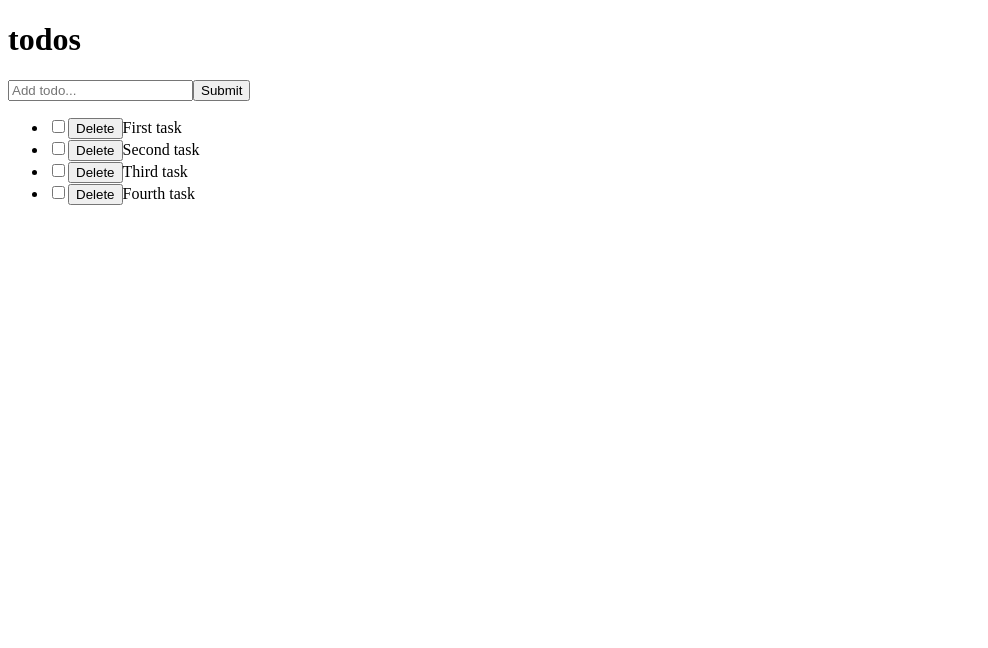
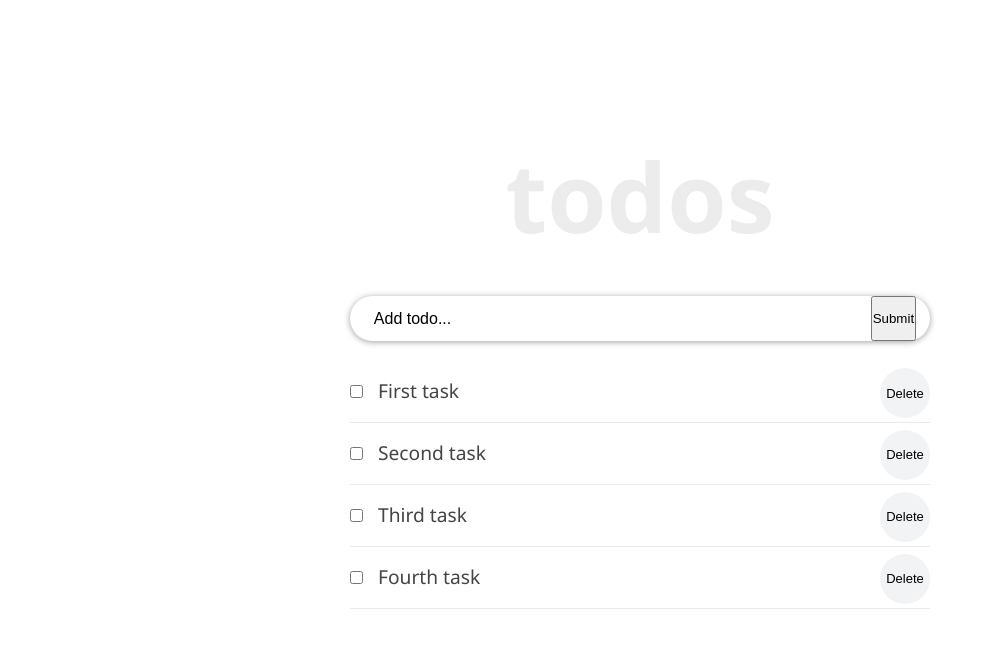
Before and after one commit to Sajeelzafar/TodoList_React, a React (Create React App) app: page / in a window 1280 px wide. Shown: the top 648 px of the page, without its empty margins (0-988 px from the left). Built offline with nearby package versions, Linux system fonts and the light colour scheme.

Commit message:
Add styling

```diff
--- a/src/App.css
+++ b/src/App.css
@@ -1,39 +1,65 @@
-.App {
-  text-align: center;
+* {
+  box-sizing: border-box;
+  margin: 0;
+  padding: 0;
 }
 
-.App-logo {
-  height: 40vmin;
-  pointer-events: none;
+body {
+  font-family: "Segoe UI", Arial, sans-serif;
+  line-height: 1.4;
+  color: #444;
+  background: #fff;
+  height: 100vh;
 }
 
-@media (prefers-reduced-motion: no-preference) {
-  .App-logo {
-    animation: App-logo-spin infinite 20s linear;
-  }
+.container {
+  display: flex;
+  flex-direction: column;
+  justify-content: center;
+  align-items: center;
+  max-width: 600px;
+  margin: 0 auto;
 }
 
-.App-header {
-  background-color: #282c34;
-  min-height: 100vh;
-  display: flex;
-  flex-direction: column;
-  align-items: center;
-  justify-content: center;
-  font-size: calc(10px + 2vmin);
-  color: white;
+.inner {
+  width: 100%;
+  padding: 8rem 10px 4rem;
 }
 
-.App-link {
-  color: #61dafb;
+.form-container {
+  width: 100%;
+  margin-bottom: 20px;
+  display: flex;
+  border-radius: calc(0.5 * 100px);
+  box-shadow: 0 1px 6px 0 rgba(0, 0, 0, 0.38);
+  justify-content: space-evenly;
 }
 
-@keyframes App-logo-spin {
-  from {
-    transform: rotate(0deg);
-  }
+.input-text {
+  font-size: 1rem;
+  font-weight: 400;
+  width: 85%;
+  padding-right: 5px;
+  padding-left: 10px;
+  border-radius: calc(0.5 * 100px);
+}
 
-  to {
-    transform: rotate(360deg);
-  }
+.input-text::placeholder {
+  color: #000;
 }
+
+.input-submit {
+  background: transparent;
+  color: #5b5b5b;
+  text-transform: capitalize;
+  cursor: pointer;
+  font-weight: 600;
+  margin-right: 10px;
+}
+
+.input-text,
+.input-submit {
+  height: 45px;
+  outline: none;
+  border: none;
+}
--- a/src/App.js
+++ b/src/App.js
@@ -1,4 +1,4 @@
-// import './App.css';
+import './App.css';
 import Container from './component/container';
 
 function App() {
--- a/src/component/Header.js
+++ b/src/component/Header.js
@@ -1,9 +1,23 @@
 import React from "react"
 
 const Header = () => {
+  const headerStyle = {
+    padding: "20px 0",
+    lineHeight: "1.5em",
+  }
   return (
-    <header>
-      <h1>todos</h1>
+    <header style={headerStyle}>
+      <h1 style={{
+          fontSize: "6rem",
+          fontWeight: "600",
+          marginBottom: "2rem",
+          lineHeight: "1em",
+          color: "#ececec",
+          textTransform: "lowercase",
+          textAlign: "center",
+        }}>
+        todos
+        </h1>
     </header>
   )
 }
--- a/src/component/Input.js
+++ b/src/component/Input.js
@@ -24,9 +24,10 @@
         }
       };
   render() {
+    const {title} = this.state;
     return (
-      <form onSubmit={this.handleSubmit}>
-        <input type="text" placeholder="Add todo..." value={this.state.title} name="title" onChange={this.onChange}/>
+      <form onSubmit={this.handleSubmit} className="form-container">
+        <input type="text" className="input-text" placeholder="Add todo..." value={title} name="title" onChange={this.onChange}/>
         <button>Submit</button>
       </form>
     )
--- /dev/null
+++ b/src/component/TodoItem.module.css
@@ -0,0 +1,23 @@
+.item {
+    font-size: 1.2rem;
+    list-style-type: none;
+    padding: 17px 0px;
+    border-bottom: 1px solid #eaeaea;
+  }
+
+  .checkbox {
+    margin-right: 15px;
+  }
+
+  .item button {
+    font-size: 13px;
+    background: #f1f3f4;
+    border: none;
+    cursor: pointer;
+    float: right;
+    outline: none;
+    border-radius: 100px;
+    height: 50px;
+    width: 50px;
+    margin: -10px 0 0 10px;
+  }
--- a/src/component/container.js
+++ b/src/component/container.js
@@ -60,7 +60,6 @@
   };
 
   itemToDel =(id) => {
-    console.log("deleted", id);
     this.setState({
         todoList: [
           ...this.state.todoList.filter(todo => {
@@ -73,10 +72,12 @@
   render() {
     const { todoList } = this.state;
     return (
-      <div>
-        <Header />
-        <Input addinput = {this.addinput}/>
-        <List todoList={todoList} handleChangeProps={this.handleChange} deleteTodoItem={this.itemToDel}/>
+      <div className="container">
+        <div className="inner">
+            <Header />
+            <Input addinput = {this.addinput}/>
+            <List todoList={todoList} handleChangeProps={this.handleChange} deleteTodoItem={this.itemToDel}/>
+        </div>
       </div>
     // <ul>
     //     {this.state.todoList.map(element => (
--- a/src/component/item.js
+++ b/src/component/item.js
@@ -1,15 +1,24 @@
 import React from 'react';
+import styles from "./TodoItem.module.css";
 
 class Item extends React.PureComponent {
 
   render() {
-    // const { todoItem: { title } } = this.props;
+    const completedStyle = {
+        fontStyle: "italic",
+        color: "#595959",
+        opacity: 0.4,
+        textDecoration: "line-through",
+      }
+    const { completed, id, title } = this.props.todoItem;
     return (
-        <li>
-            <input type="checkbox" checked={this.props.todoItem.completed}
-            onChange={() => this.props.handleChangeProps(this.props.todoItem.id)} />
-            <button onClick={() => this.props.deleteTodoItem(this.props.todoItem.id)}>Delete</button>
-            {this.props.todoItem.title}
+        <li className={styles.item}>
+            <input className={styles.checkbox} type="checkbox" checked={completed}
+            onChange={() => this.props.handleChangeProps(id)} />
+            <button onClick={() => this.props.deleteTodoItem(id)}>Delete</button>
+            <span style={completed ? completedStyle : null}>
+                {title}
+            </span>
         </li>
     );
   }
```
